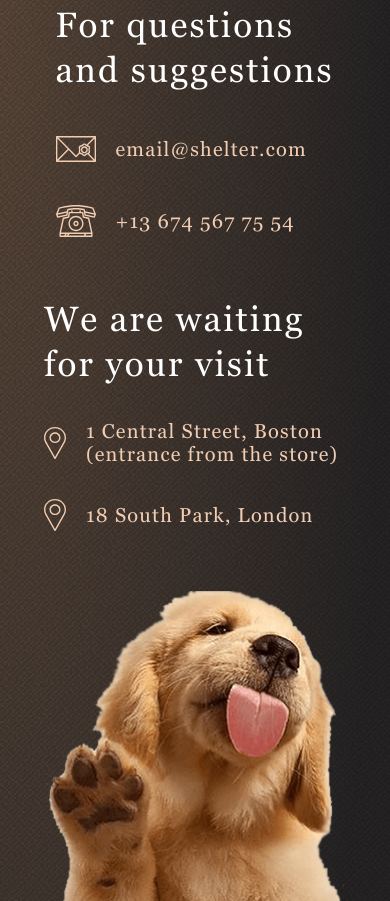
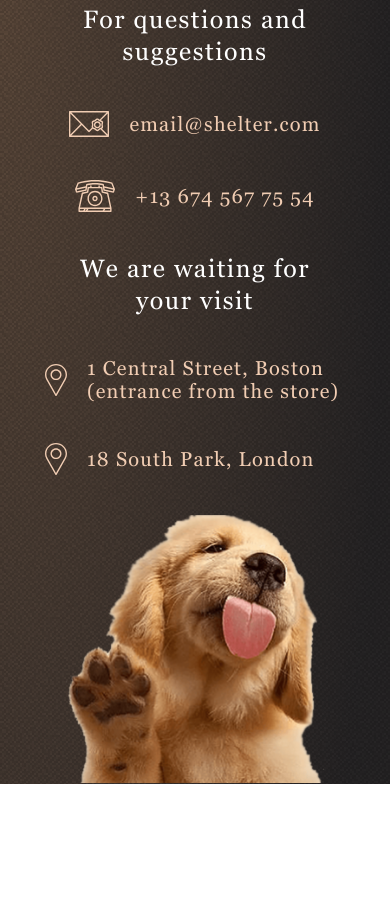
Before and after one commit to andrewkarev/RSS-FE-tasks, a plain HTML site: page shelter/pages/main/index.html in a window 390 px wide. Shown: the part 3878-4779 px from the top of the page. After the commit the page ends 4662 px from the top, so only its background shows below. Drawn offline with nearby package versions, Linux system fonts and the light colour scheme; files that its build step writes are made by us from their sources; files whose address does not match are found by name; a web font is replaced by a local one.

Commit message:
feat: add styles for footer 768/320

```diff
--- a/shelter/pages/main/sass/layout/_footer.scss
+++ b/shelter/pages/main/sass/layout/_footer.scss
@@ -13,6 +13,10 @@
       padding: 3rem 0 0;
       margin: 0 auto;
     }
+    @media screen and (max-width: $breakpoint-2) {
+      max-width: 30rem;
+      row-gap: 4rem;
+    }
   }
 
   &__item {
@@ -22,6 +26,12 @@
     padding-bottom: 6rem;
     @media screen and (max-width: $breakpoint-1) {
       min-height: 29.4rem;
+    }
+    @media screen and (max-width: $breakpoint-2) {
+      align-items: center;
+      row-gap: 4rem;
+      padding-bottom: 0;
+      min-height: auto;
     }
   }
 
@@ -40,6 +50,11 @@
     @media screen and (max-width: $breakpoint-1) {
       padding-top: 0;
     }
+    @media screen and (max-width: $breakpoint-2) {
+      @include h3-mobile();
+      text-align: center;
+      padding: 0 1rem;
+    }
   }
 
   &__subtitle {
@@ -48,6 +63,12 @@
     @extend %h4;
     text-align: left;
     color: $color-primary;
+  }
+
+  &__subtitle--mobile {
+    @media screen and (max-width: $breakpoint-2) {
+      align-self: start;
+    }
   }
 
   &__link {
@@ -76,9 +97,16 @@
   }
 
   &__img-wrapper {
+    @media screen and (max-width: $breakpoint-2) {
+      width: 26rem;
+      height: 26.9rem;
+    }
   }
 
   &__img {
     display: block;
+    @media screen and (max-width: $breakpoint-2) {
+      width: 100%;
+    }
   }
 }
```
